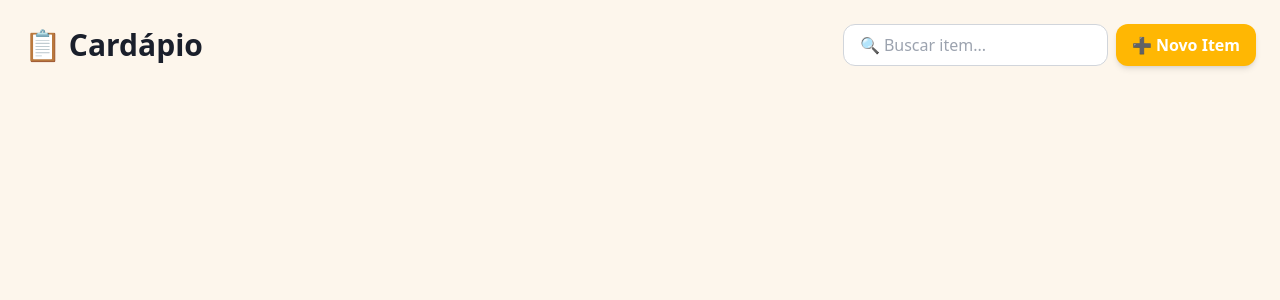
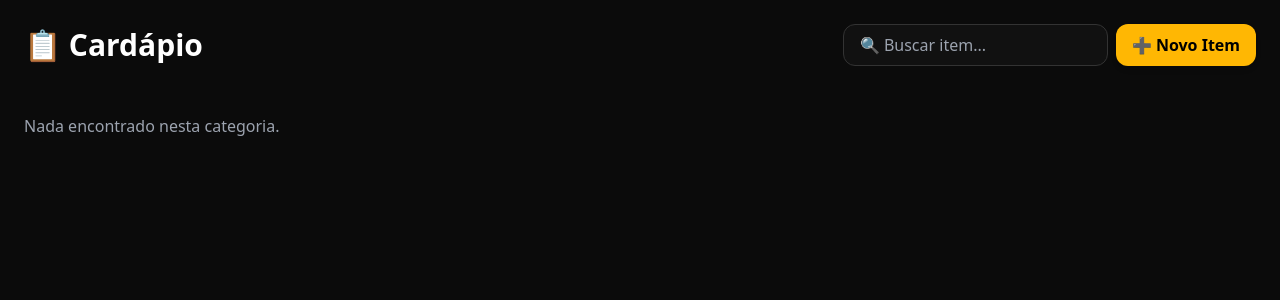
Before and after one commit to lglducci/site-admin-delivery, a React (Vite) app: page /cardapio in a window 1280 px wide. Shown: the top 300 px of the page. Built offline with nearby package versions, Linux system fonts and the light colour scheme.

Commit message:
Update Cardapio.jsx

```diff
--- a/src/pages/Cardapio.jsx
+++ b/src/pages/Cardapio.jsx
@@ -1,10 +1,18 @@
  import React, { useEffect, useState } from "react";
 import { useNavigate } from "react-router-dom";
+
+const CATEGORIES = [
+  { key: "pizza", label: "Pizzas", icon: "🍕" },
+  { key: "borda", label: "Bordas", icon: "🧀" },
+  { key: "bebida", label: "Refrigerantes", icon: "🥤" },
+  { key: "item", label: "Itens", icon: "🧩" },
+];
 
 export default function Cardapio() {
   const [itens, setItens] = useState([]);
   const [loading, setLoading] = useState(true);
   const [busca, setBusca] = useState("");
+  const [activeCat, setActiveCat] = useState(null); // <- aba atual
   const navigate = useNavigate();
 
   useEffect(() => {
@@ -21,8 +29,19 @@ export default function Cardapio() {
         );
         const data = await r.json();
 
-        if (Array.isArray(data)) setItens(data);
-        else console.error("Formato inesperado:", data);
+        if (Array.isArray(data)) {
+          setItens(data);
+
+          // define categoria inicial: primeira disponível na ordem CATEGORIES
+          const lowerCats = new Set(
+            data.map((i) => (i.categoria || "").toLowerCase())
+          );
+          const firstAvail =
+            CATEGORIES.find((c) => lowerCats.has(c.key))?.key || "pizza";
+          setActiveCat((prev) => prev ?? firstAvail);
+        } else {
+          console.error("Formato inesperado:", data);
+        }
       } catch (err) {
         console.error("Erro ao carregar cardápio:", err);
       } finally {
@@ -33,20 +52,43 @@ export default function Cardapio() {
     carregarCardapio();
   }, []);
 
-  const itensFiltrados = itens.filter((i) =>
+  // busca global
+  const itensFiltrados = itens.filter(
+    (i) =>
       i.nome?.toLowerCase().includes(busca.toLowerCase()) ||
       i.descricao?.toLowerCase().includes(busca.toLowerCase())
   );
 
+  // categorias disponíveis (não oferece o que não existe)
+  const lowerCatsAll = new Set(
+    itens.map((i) => (i.categoria || "").toLowerCase())
+  );
+  const categoriasDisponiveis = CATEGORIES.filter((c) =>
+    lowerCatsAll.has(c.key)
+  );
+
+  // contadores por categoria (após a busca)
+  const contadores = itensFiltrados.reduce((acc, i) => {
+    const k = (i.categoria || "").toLowerCase();
+    acc[k] = (acc[k] || 0) + 1;
+    return acc;
+  }, {});
+
+  // itens da aba atual
+  const itensCategoria = itensFiltrados.filter(
+    (i) => (i.categoria || "").toLowerCase() === (activeCat || "")
+  );
+
   if (loading)
-    return <p className="p-6 text-center text-gray-500">Carregando cardápio...</p>;
+    return (
+      <p className="p-6 text-center text-gray-500">Carregando cardápio...</p>
+    );
 
   return (
-
-     <div className="p-6" style={{ backgroundColor: "#FDF6EC", minHeight: "100vh" }}>
-      {/* Topo com título e barra de busca */}
+    <div className="p-6" style={{ backgroundColor: "#0B0B0B", minHeight: "100vh" }}>
+      {/* Topo */}
       <div className="flex flex-col md:flex-row justify-between items-center mb-6 gap-3">
-        <h1 className="text-3xl font-bold flex items-center gap-2 text-[#1A1F2B]">
+        <h1 className="text-3xl font-bold flex items-center gap-2 text-white">
           📋 Cardápio
         </h1>
 
@@ -54,24 +96,49 @@ export default function Cardapio() {
           <input
             type="text"
             placeholder="🔍 Buscar item..."
-            className="flex-1 border border-gray-300 rounded-xl px-4 py-2 focus:outline-none focus:ring-2 focus:ring-[#FFB703] transition-all"
+            className="flex-1 border border-[#333] bg-[#111] text-white rounded-xl px-4 py-2 focus:outline-none focus:ring-2 focus:ring-[#FFB703] transition-all"
             value={busca}
             onChange={(e) => setBusca(e.target.value)}
           />
           <button
             onClick={() => navigate("/novo-item")}
-            className="bg-[#FFB703] hover:bg-[#E09E00] text-white font-semibold px-4 py-2 rounded-xl transition-all shadow-md"
+            className="bg-[#FFB703] hover:bg-[#E09E00] text-black font-semibold px-4 py-2 rounded-xl transition-all shadow-md"
           >
             ➕ Novo Item
           </button>
         </div>
       </div>
-{/* Cards */}
-{/* <div className="grid grid-cols-1 sm:grid-cols-2 md:grid-cols-3 lg:grid-cols-4 xl:grid-cols-6 gap-6"> */}
+
+      {/* Abas de categoria (só as disponíveis) */}
+      <div className="flex flex-wrap gap-2 mb-6">
+        {categoriasDisponiveis.map((c) => {
+          const isActive = activeCat === c.key;
+          const qtd = contadores[c.key] || 0;
+          return (
+            <button
+              key={c.key}
+              onClick={() => setActiveCat(c.key)}
+              className={`px-3 py-2 rounded-xl text-sm font-semibold transition-all border ${
+                isActive
+                  ? "bg-[#FFB703] text-black border-[#FFB703]"
+                  : "bg-[#161616] text-gray-200 border-[#2a2a2a] hover:bg-[#1f1f1f]"
+              }`}
+            >
+              {c.icon} {c.label}
+              <span className={`ml-2 px-2 py-0.5 rounded-full text-xs ${isActive ? "bg-black/20" : "bg-white/10"}`}>
+                {qtd}
+              </span>
+            </button>
+          );
+        })}
+      </div>
+
+      {/* Grid de cards (7 por linha no xl) */}
+      {itensCategoria.length === 0 ? (
+        <p className="text-gray-400">Nada encontrado nesta categoria.</p>
+      ) : (
         <div className="grid grid-cols-1 sm:grid-cols-2 md:grid-cols-3 lg:grid-cols-4 xl:grid-cols-7 gap-6">
-
-
-  {itensFiltrados.map((item) => (
+          {itensCategoria.map((item) => (
             <div
               key={item.numero}
               className="bg-[#0F0F0F] shadow-xl rounded-2xl overflow-hidden hover:shadow-2xl transition-all border border-[#222]"
@@ -81,20 +148,17 @@ export default function Cardapio() {
                 alt={item.nome}
                 className="w-full h-48 object-cover"
               />
-
               <div className="p-4 text-gray-100">
-        <h2 className="text-lg font-bold text-[#F5E3D0]">{item.nome}</h2>
-        <p className="text-sm text-[#E8D5C0] mt-1 line-clamp-2">
+                <h2 className="text-lg font-bold">{item.nome}</h2>
+                <p className="text-sm text-gray-400 mt-1 line-clamp-2">
                   {item.descricao}
                 </p>
-
                 <p className="mt-2 font-bold text-[#FFD700]">
                   💰 R$ {item.preco_grande || item.preco || 0}
                 </p>
               </div>
 
               <div className="bg-[#FFB703] hover:bg-[#E09E00] text-black font-semibold px-4 py-2 rounded-b-2xl transition-all shadow-md">
-
                 <button
                   onClick={() => navigate(`/editar-item/${item.numero}`)}
                   className="flex items-center justify-center gap-2 font-medium w-full"
@@ -105,6 +169,7 @@ export default function Cardapio() {
             </div>
           ))}
         </div>
+      )}
     </div>
   );
 }
```
Lines whose indentation alone changed are shown as unchanged.
